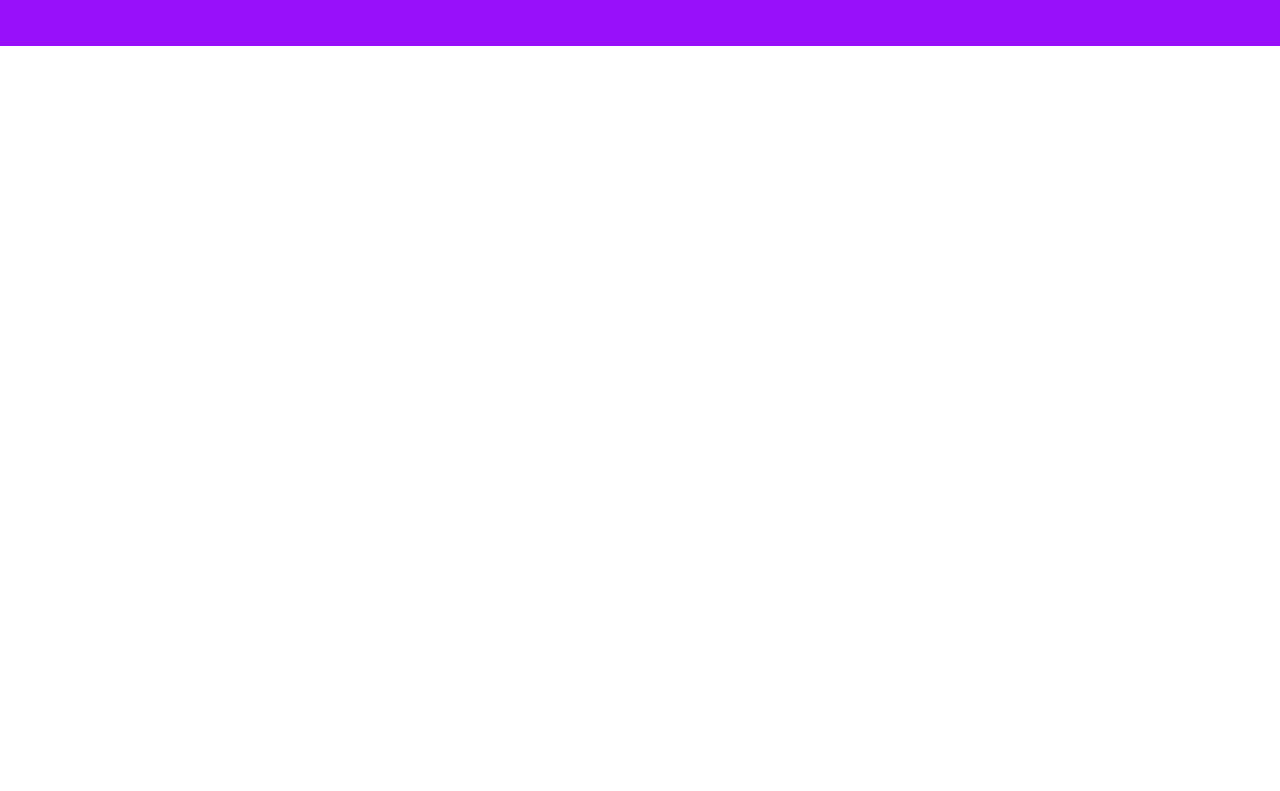
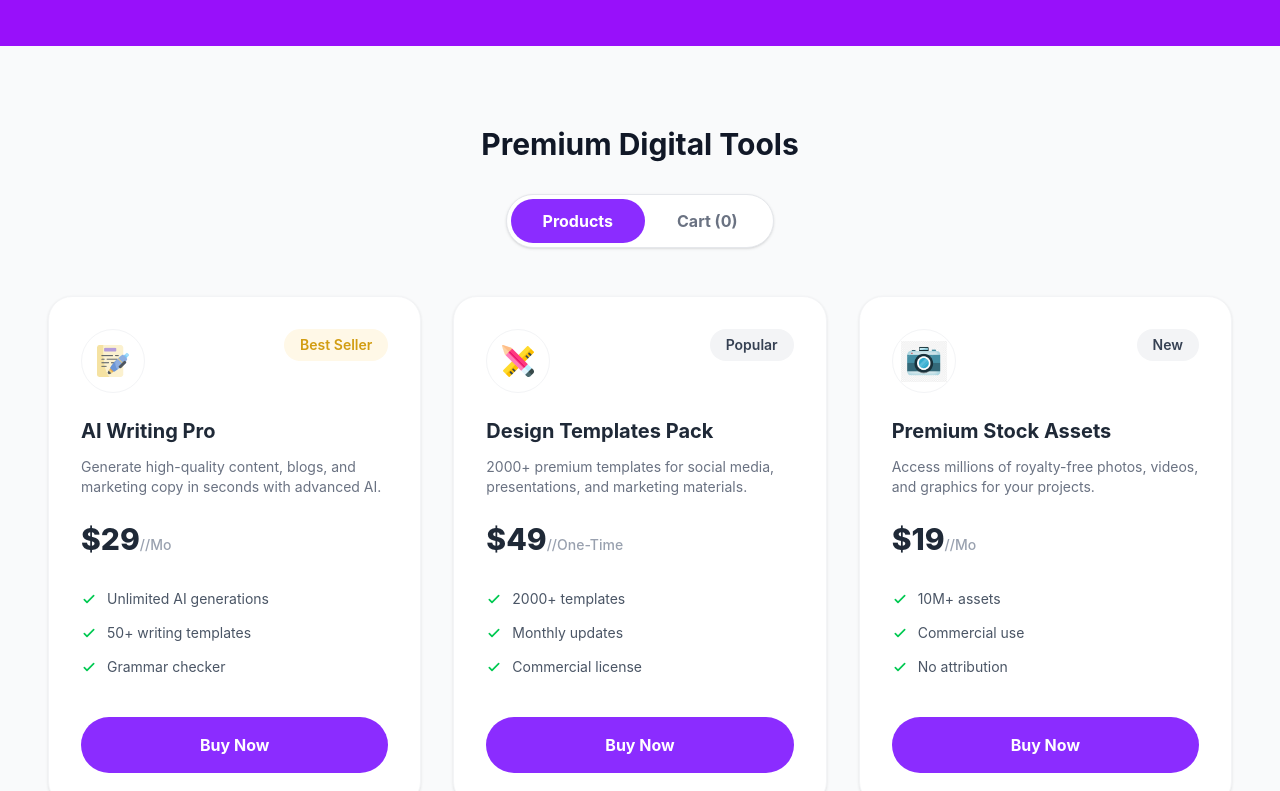
Before and after one commit to zarin-tasnim17/Assignment-6, a React (Vite) app: page / in a window 1280 px wide. Shown: the part 969-1760 px from the top of the page. Before the commit the page ends 1015 px from the top, so only its background shows below. Built offline with nearby package versions, Linux system fonts and the light colour scheme.

Commit message:
product section

```diff
--- a/src/App.jsx
+++ b/src/App.jsx
@@ -139,6 +139,127 @@ function App() {
           </div>
         </div>
       </section>
+      <section className="py-20 px-4 md:px-12 bg-[#F9FAFB] min-h-screen">
+  <div className="text-center mb-12">
+    <h2 className="text-3xl font-bold mb-8 text-[#111827]">Premium Digital Tools</h2>
+
+    <div className="inline-flex p-1 bg-white border border-gray-200 rounded-full shadow-sm">
+      <button
+        className={`px-8 py-2.5 rounded-full font-bold transition-all ${activeTab === 'products' ? 'bg-[#8B2CFF] text-white' : 'text-gray-500'}`}
+        onClick={() => setActiveTab('products')}
+      >
+        Products
+      </button>
+      <button
+        className={`px-8 py-2.5 rounded-full font-bold transition-all ${activeTab === 'cart' ? 'bg-[#8B2CFF] text-white' : 'text-gray-500'}`}
+        onClick={() => setActiveTab('cart')}
+      >
+        Cart ({cartItems.length})
+      </button>
+    </div>
+  </div>
+
+
+  {activeTab === "products" && (
+    <div className="grid grid-cols-1 md:grid-cols-3 gap-8 max-w-7xl mx-auto">
+      {productsData.map((p) => (
+        <div key={p.id} className="bg-white p-8 rounded-3xl border border-gray-100 shadow-sm flex flex-col relative">
+          <div className="flex justify-between items-start mb-6">
+            <div className="w-16 h-16 rounded-full border border-gray-100 flex items-center justify-center p-2 bg-white">
+              <img src={p.image} alt={`${p.name} icon`} className="max-w-full max-h-full object-contain" />
+            </div>
+
+            <span className={`px-4 py-1.5 rounded-full text-sm font-semibold ${p.tagType === 'warning' ? 'bg-[#FFF8E7] text-[#D29D12]' : 'bg-gray-100 text-gray-700'}`}>
+              {p.tag}
+            </span>
+          </div>
+
+          <h3 className="text-xl font-bold mb-3 text-[#1F2937]">{p.name}</h3>
+          <p className="text-gray-500 text-sm mb-6 flex-1">{p.description}</p>
+
+          <div className="text-3xl font-extrabold mb-8 text-[#1F2937]">
+            ${p.price}<span className="text-sm font-medium text-gray-400">/{p.period}</span>
+          </div>
+
+          <ul className="space-y-3.5 mb-10">
+            {p.features && p.features.map((feature, index) => (
+              <li key={index} className="flex items-center text-gray-600 text-sm">
+                <svg className="w-4 h-4 text-green-500 mr-2.5 flex-shrink-0" fill="none" stroke="currentColor" viewBox="0 0 24 24">
+                  <path strokeLinecap="round" strokeLinejoin="round" strokeWidth="2.5" d="M5 13l4 4L19 7"></path>
+                </svg>
+                {feature}
+              </li>
+            ))}
+          </ul>
+
+          <button
+            onClick={() => handleAddToCart(p)}
+            disabled={isItemInCart(p.id)}
+            className={`w-full py-4 rounded-full font-bold transition-all ${isItemInCart(p.id) ? 'bg-gray-100 text-gray-400 cursor-not-allowed' : 'bg-[#8B2CFF] text-white hover:bg-[#7022D1]'}`}
+          >
+            {isItemInCart(p.id) ? "Added to cart" : "Buy Now"}
+          </button>
+        </div>
+      ))}
+    </div>
+  )}
+
+  {activeTab === "cart" && (
+    <div className="max-w-3xl mx-auto bg-white rounded-[2.5rem] p-10 border border-gray-100 shadow-xl">
+      <h3 className="text-2xl font-bold mb-8 text-gray-900">Your Cart</h3>
+      {cartItems.length === 0 ? (
+        <div className="text-center py-16">
+          <div className="flex justify-center mb-6">
+            <img
+              src="assets/products/cart.png"
+              alt="Empty Cart"
+              className="w-24 h-24 object-contain"
+            />
+          </div>
+          <p className="text-gray-400 text-lg">Your cart is empty.</p>
+          <button
+            onClick={() => setActiveTab('products')}
+            className="mt-4 text-[#8B2CFF] font-bold hover:underline"
+          >
+            Go shop for tools
+          </button>
+        </div>
+      ) : (
+        <div className="space-y-4">
+          {cartItems.map((item) => (
+            <div key={item.id} className="flex items-center justify-between p-5 bg-gray-50 rounded-2xl border border-gray-100">
+              <div className="flex items-center gap-5">
+                <span className="text-3xl">{item.icon}</span>
+                <div>
+                  <p className="font-bold text-gray-900">{item.name}</p>
+                  <p className="text-sm text-gray-400 font-medium">${item.price}</p>
+                </div>
+              </div>
+              <button
+                onClick={() => handleRemoveFromCart(item.id)}
+                className="text-[#FF4D88] hover:text-red-700 font-bold text-sm transition-colors"
+              >
+                Remove
+              </button>
+            </div>
+          ))}
+
+          <div className="pt-8 border-t border-gray-100 flex justify-between items-center mt-8">
+            <span className="text-xl font-bold text-gray-400">Total</span>
+            <span className="text-5xl font-black text-gray-900">${totalCost}</span>
+          </div>
+
+          <button
+            onClick={() => setCartItems([])}
+            className="w-full bg-[#8B2CFF] text-white py-5 rounded-2xl font-bold text-xl mt-6 hover:bg-[#7022D1] transition-all shadow-xl shadow-purple-100"
+          >
+            Proceed To Checkout
+          </button>
+        </div>
+      )}
+    </div>
+  )}
+</section>
   </div>
   );
  }
```
